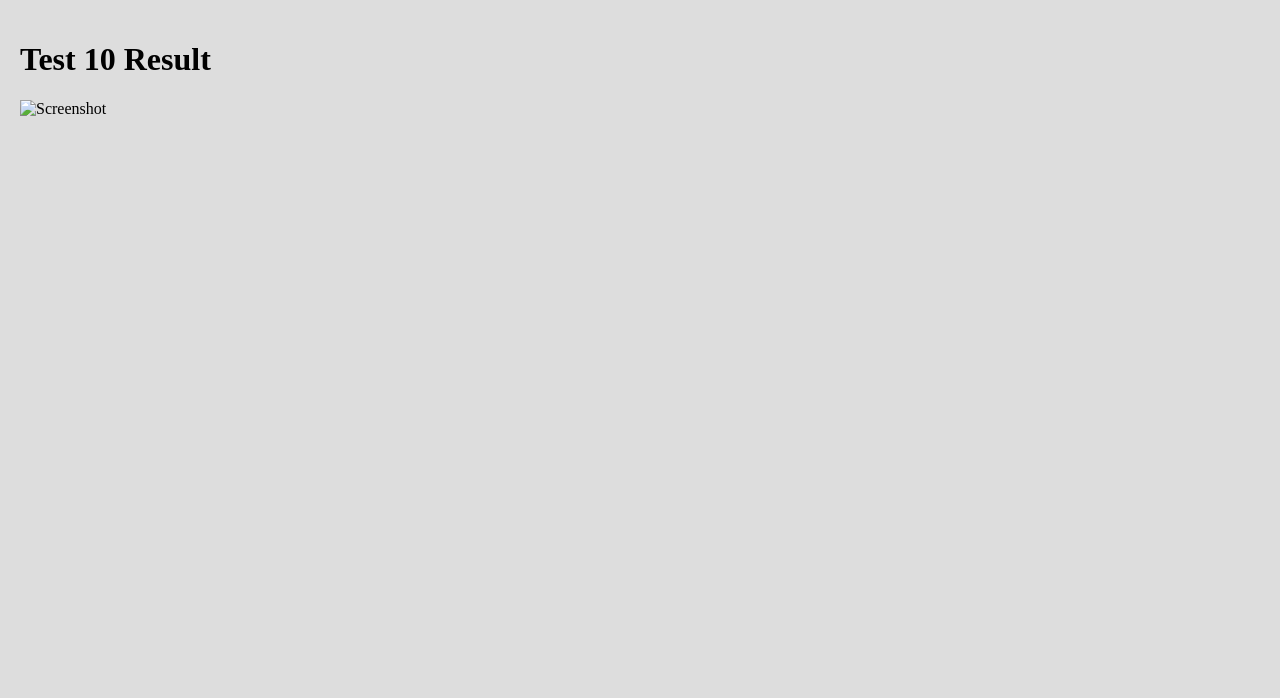
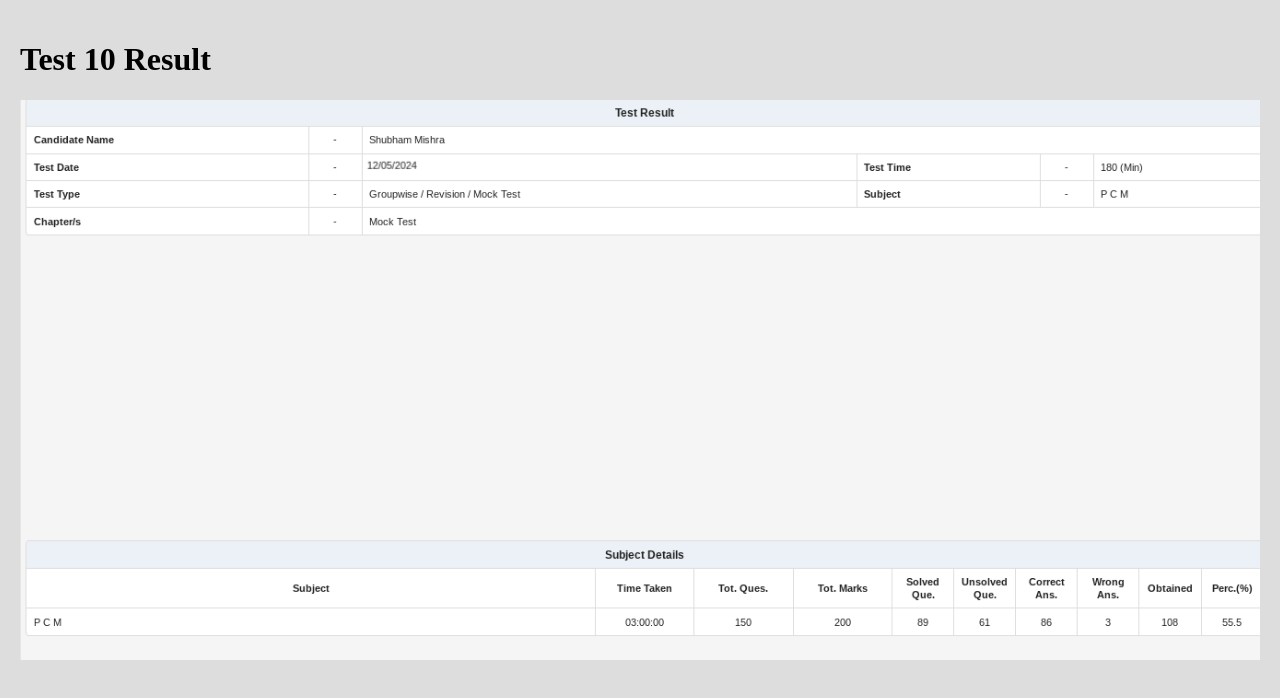
Before and after one commit to MHTCETTEST/MHTCET10, a plain HTML site: page index.html in a window 1280 px wide. Drawn offline with Linux system fonts and the light colour scheme.

Commit message:
Update index.html

```diff
--- a/index.html
+++ b/index.html
@@ -29,7 +29,7 @@
 <body>
     <div class="container">
         <h1> Test 10 Result </h1>
-        <img src="image1.png" alt="Screenshot">
+        <img src="image (1).png" alt="Screenshot">
     </div>
 </body>
 </html>
```
